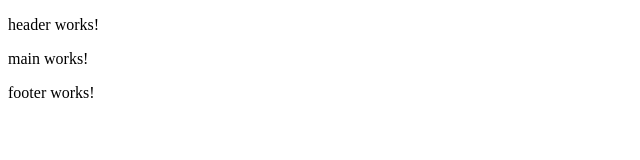
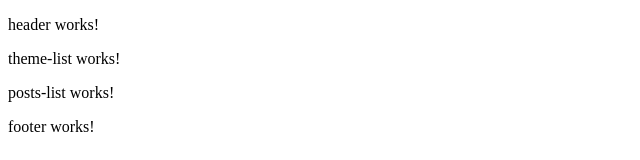
Before and after one commit to StanZz94/Angular-Workshop, an Angular app in the folder Workshop01/: page / in a window 1280 px wide. Shown: the top 160 px of the page, without its empty margins (0-640 px from the left). Built offline with nearby package versions, Linux system fonts and the light colour scheme.

Commit message:
add api service

```diff
--- a/Workshop01/src/app/app.component.ts
+++ b/Workshop01/src/app/app.component.ts
@@ -1,10 +1,9 @@
 import { Component } from '@angular/core';
+import { ApiService } from './api.service';
 
 @Component({
   selector: 'app-root',
   templateUrl: './app.component.html',
   styleUrls: ['./app.component.css']
 })
-export class AppComponent {
-  title = 'Workshop01';
-}
+export class AppComponent {}
--- a/Workshop01/src/app/main/main.component.html
+++ b/Workshop01/src/app/main/main.component.html
@@ -1 +1,4 @@
-<p>main works!</p>
+<div>
+    <app-theme-list />
+    <app-posts-list />
+</div>
```
Also changed, not shown: Workshop01/src/app/api.service.ts (added, +13 -0 lines).
